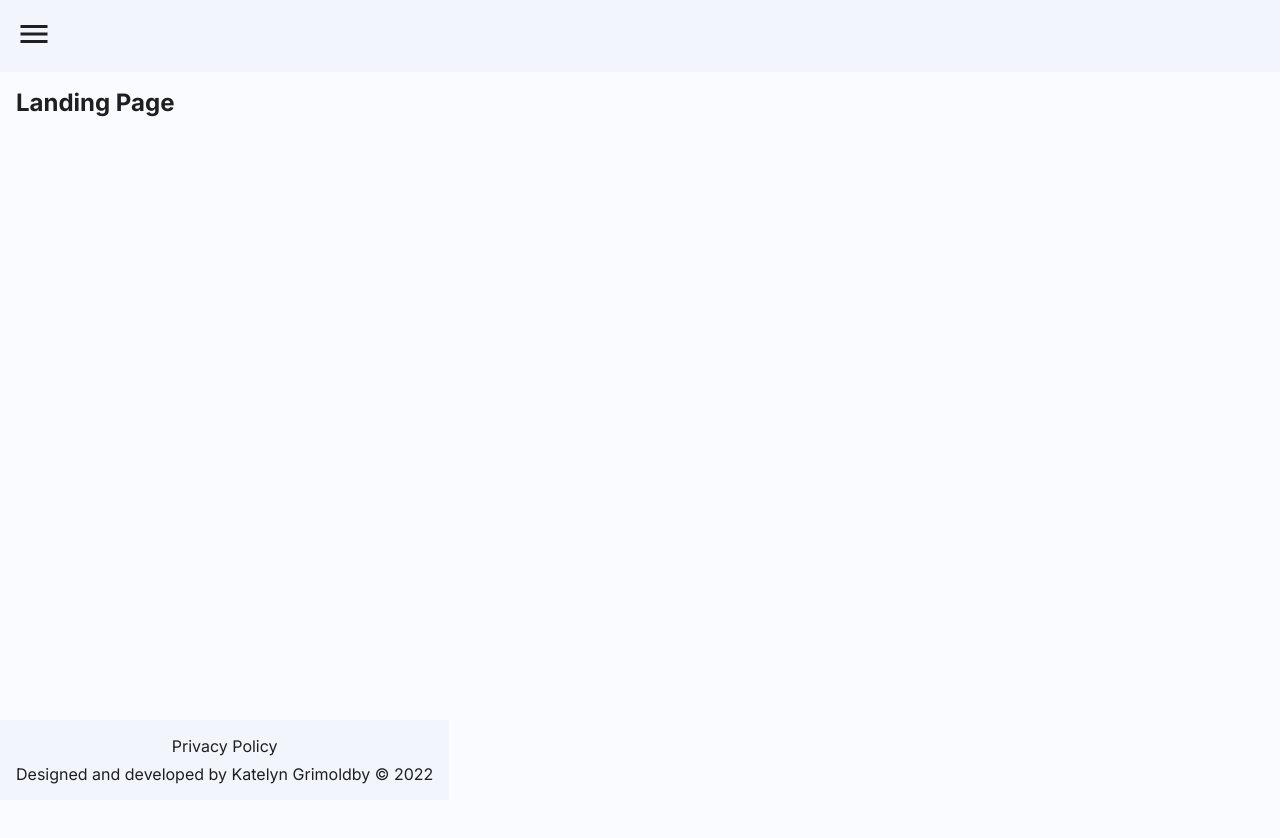
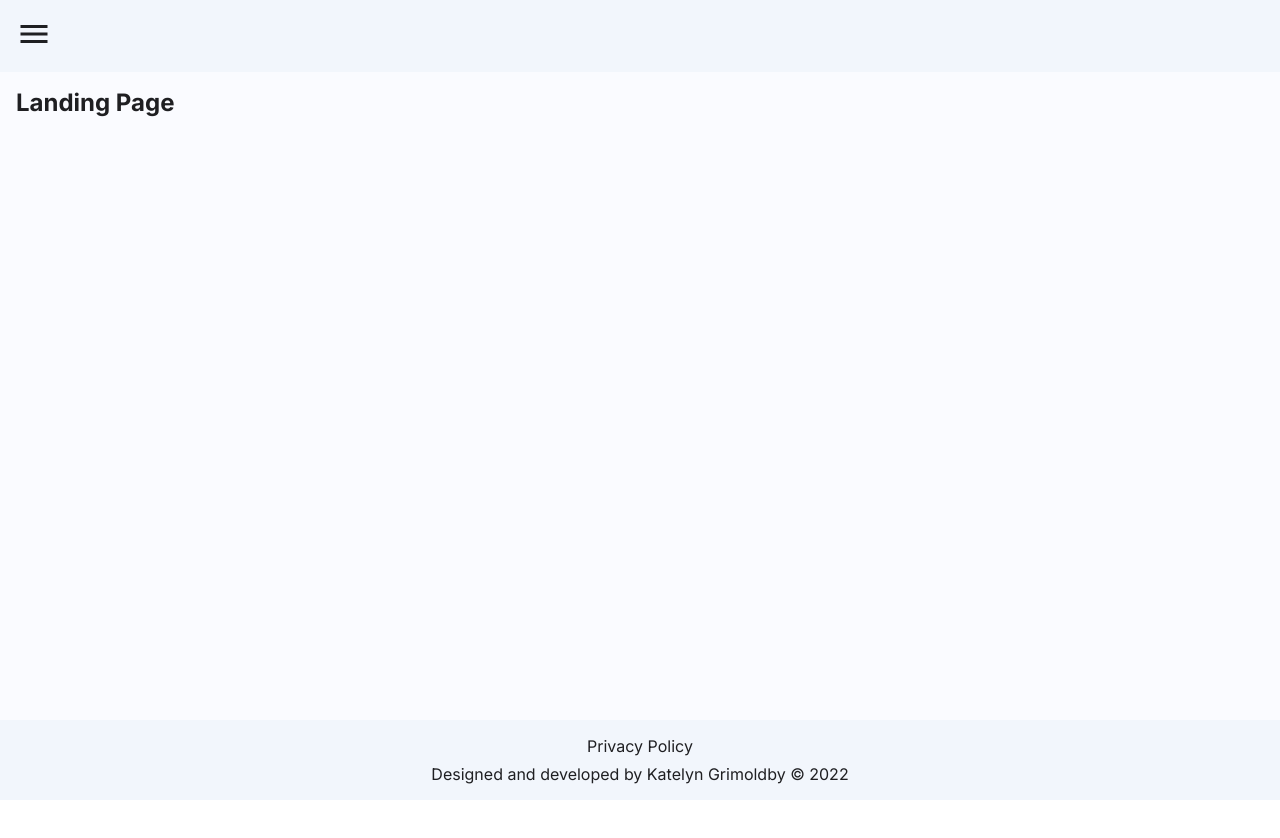
Before and after one commit to katelyngrimoldby/job-application-tracker, a React (Vite) app in the folder frontend/: page / in a window 1280 px wide. Shown: the top 838 px of the page. After the commit the page ends 800 px from the top, so only its background shows below. Built offline with nearby package versions, Linux system fonts and the light colour scheme.

Commit message:
Tweak styles for footer positioning

```diff
--- a/frontend/src/styles/components/Layout.module.css
+++ b/frontend/src/styles/components/Layout.module.css
@@ -4,19 +4,20 @@
 .footer {
   background-color: var(--background-secondary);
   padding: 1rem;
+  flex-grow: 0;
+  flex-shrink: 0;
 }
 
 .header {
   display: flex;
+  position: sticky;
+  top: 0;
   justify-content: space-between;
   align-items: center;
 }
 
 .footer {
   background-color: var(--background-secondary);
-  position: fixed;
-  bottom: 0;
-  left: 0;
   text-align: center;
   p:first-of-type {
     margin-bottom: 0.5rem;
--- a/frontend/src/styles/global.css
+++ b/frontend/src/styles/global.css
@@ -14,10 +14,16 @@ body,
   min-height: 100vh;
 }
 
+#root {
+  display: flex;
+  flex-direction: column;
+}
+
 main {
   padding: 1rem;
   background-color: var(--background-main);
-  min-height: 100vh;
+  min-height: 100%;
+  flex-grow: 1;
 }
 
 a {
```
